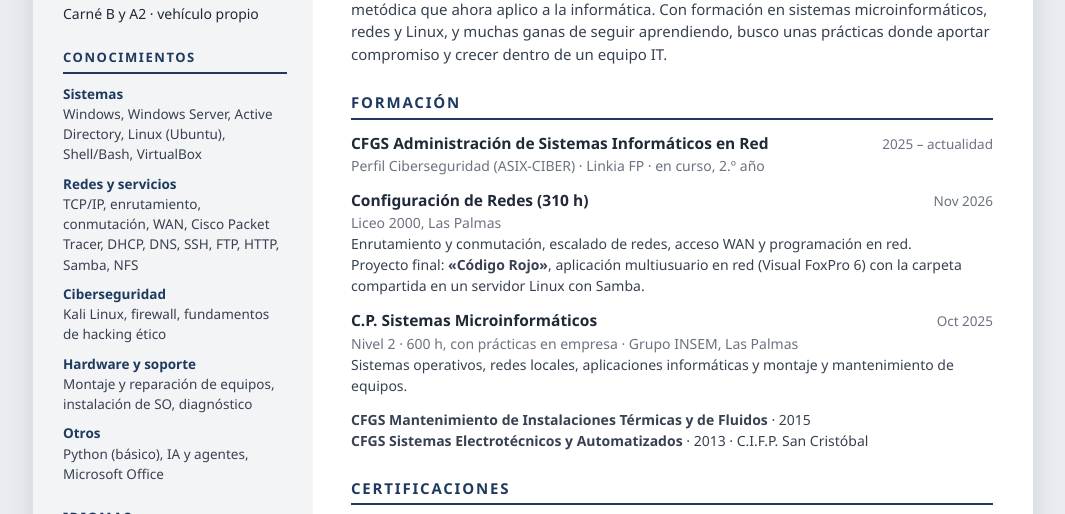
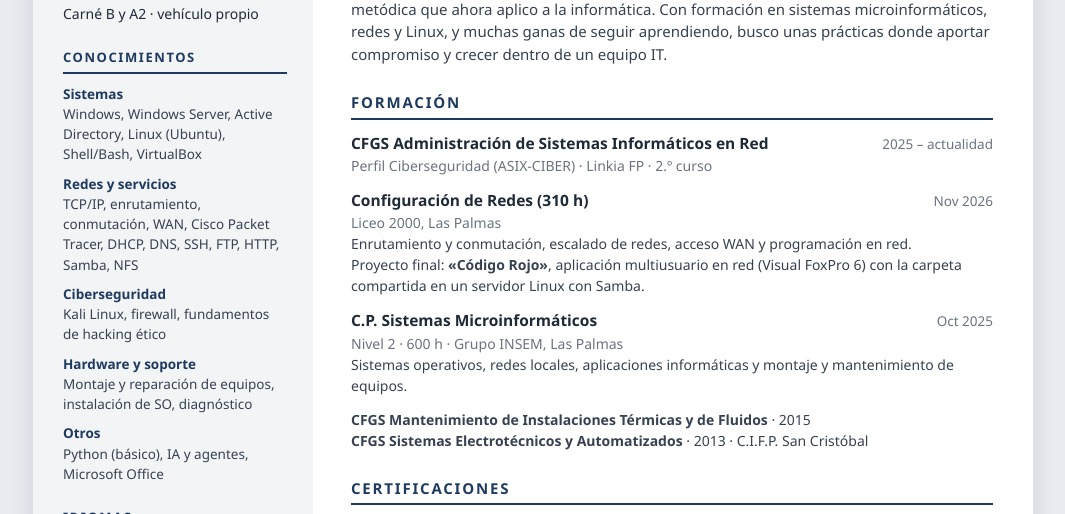
Before and after one commit to johnnysj93-cmd/johnnysj93-cmd.github.io, a plain HTML site: page index.html in a window 1280 px wide. Shown: the part 230-744 px from the top of the page, without its empty margins (107-1172 px from the left). Drawn offline with Linux system fonts and the light colour scheme.

Commit message:
CV: 2.º curso y C.P. sin repetir prácticas
Co-Authored-By: Claude Opus 5.5 <noreply@anthropic.com>

```diff
--- a/index.html
+++ b/index.html
@@ -117,7 +117,7 @@
     <h2>Formación</h2>
     <div class="item">
       <div class="row"><div class="t">CFGS Administración de Sistemas Informáticos en Red</div><div class="d">2025 – actualidad</div></div>
-      <div class="s">Perfil Ciberseguridad (ASIX-CIBER) · Linkia FP · en curso, 2.º año</div>
+      <div class="s">Perfil Ciberseguridad (ASIX-CIBER) · Linkia FP · 2.º curso</div>
     </div>
     <div class="item">
       <div class="row"><div class="t">Configuración de Redes (310 h)</div><div class="d">Nov 2026</div></div>
@@ -127,7 +127,7 @@
     </div>
     <div class="item">
       <div class="row"><div class="t">C.P. Sistemas Microinformáticos</div><div class="d">Oct 2025</div></div>
-      <div class="s">Nivel 2 · 600 h, con prácticas en empresa · Grupo INSEM, Las Palmas</div>
+      <div class="s">Nivel 2 · 600 h · Grupo INSEM, Las Palmas</div>
       <div class="x">Sistemas operativos, redes locales, aplicaciones informáticas y montaje y mantenimiento de equipos.</div>
     </div>
     <div class="small"><b>CFGS Mantenimiento de Instalaciones Térmicas y de Fluidos</b> · 2015<br>
```
